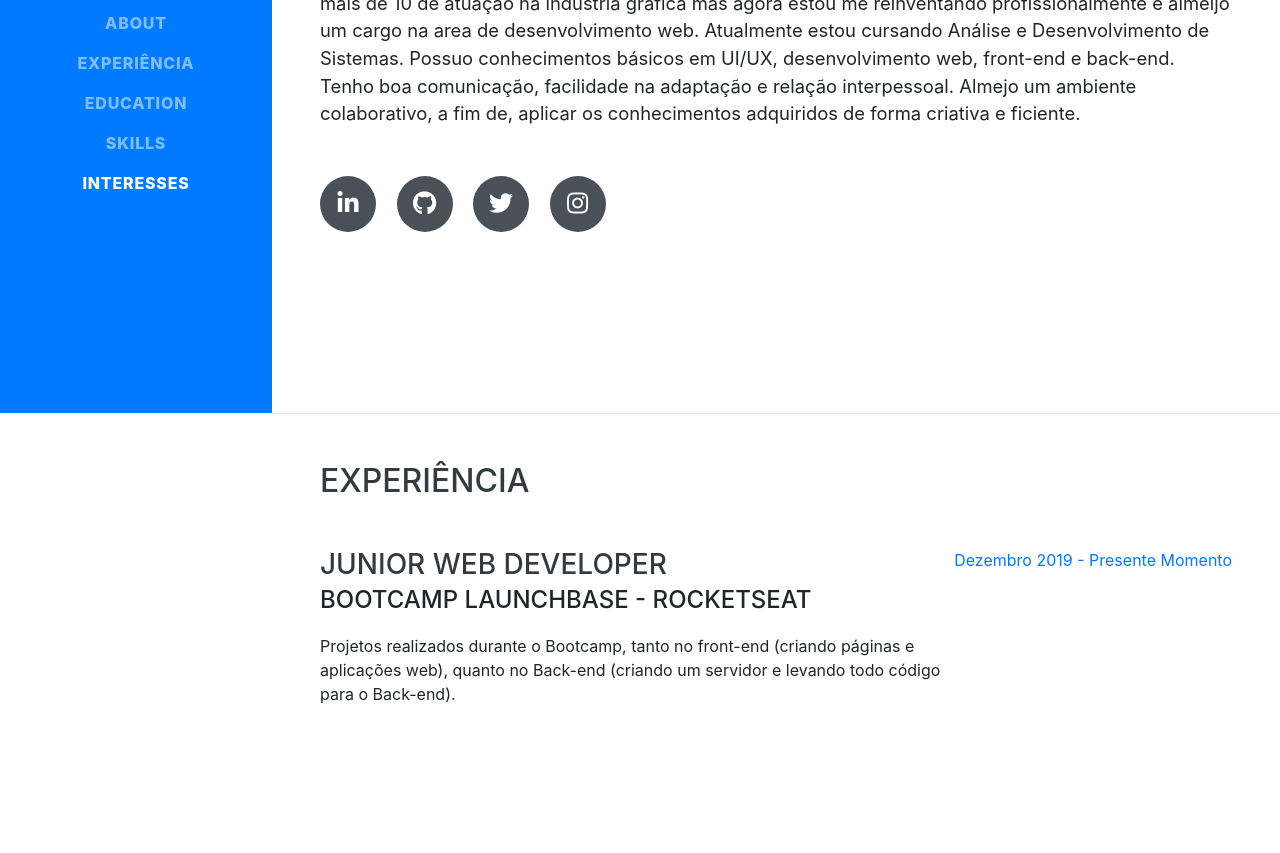
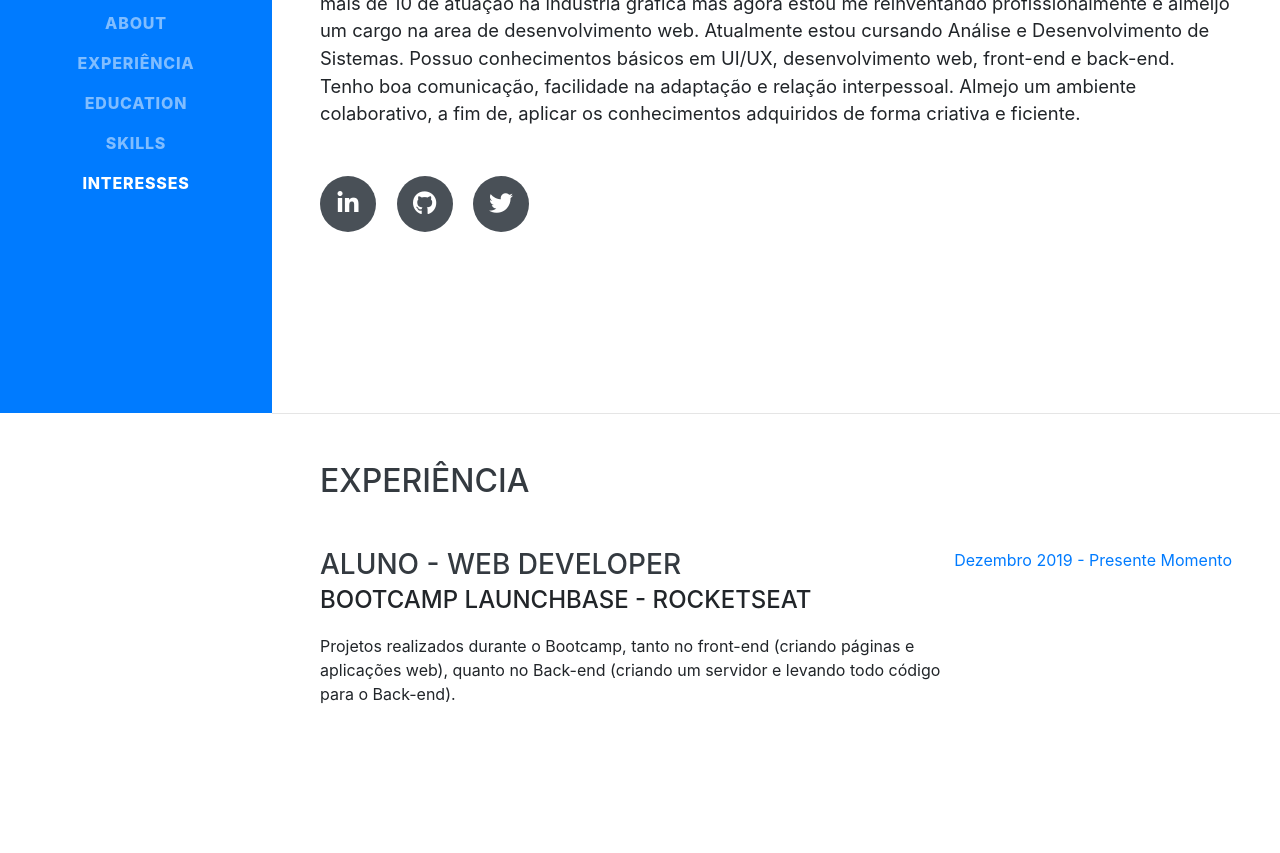
Before and after one commit to glaubermlira/glaubermlira.github.io, a website with bundled scripts: page index.html in a window 1280 px wide. Shown: the part 387-1240 px from the top of the page. Built offline with nearby package versions, Linux system fonts and the light colour scheme; a web font is replaced by a local one.

Commit message:
Alteração em textos

```diff
--- a/index.html
+++ b/index.html
@@ -80,9 +80,9 @@
           <a href="https://twitter.com/glaubermlira" target="_blank">
             <i class="fab fa-twitter"></i>
           </a>
-          <a href="#">
+          <!-- <a href="#">
             <i class="fab fa-instagram"></i>
-          </a>
+          </a> -->
         </div>
       </div>
     </section>
@@ -106,7 +106,7 @@
 
         <div class="resume-item d-flex flex-column flex-md-row justify-content-between mb-5">
           <div class="resume-content">
-            <h3 class="mb-0">Junior Web Developer</h3>
+            <h3 class="mb-0">Aluno - Web Developer</h3>
             <div class="subheading mb-3">Bootcamp LaunchBase - Rocketseat</div>
             <p>Projetos realizados durante o Bootcamp, tanto no front-end (criando páginas e aplicações web), quanto no Back-end (criando um servidor e levando todo código para o Back-end). </p>
           </div>
@@ -196,6 +196,9 @@
           <li class="list-inline-item">
             <i class="fab fa-java"></i>
           </li>
+          <li class="list-inline-item">
+            <i class="fab fa-github"></i>
+          </li>
         </ul>
 
         <!-- <div class="subheading mb-3">Fluxo de Trabalho</div>
```
Also changed, not shown: README.md (deleted).
